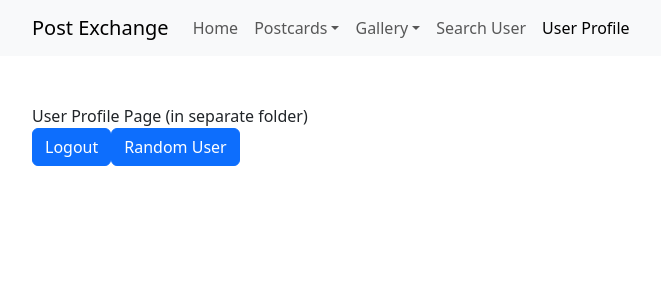
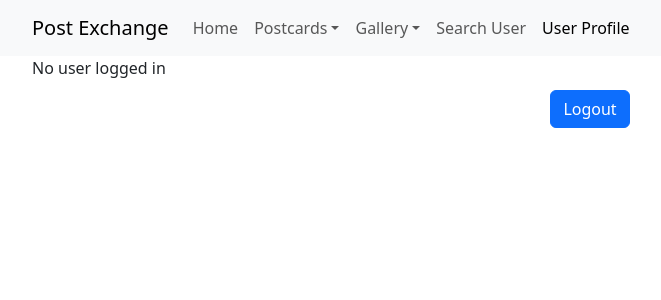
Before and after one commit to CSCI201-SPR24-Group24/PostExchange-front, a React (Create React App) app: page /userprofile in a window 1280 px wide. Shown: the top 300 px of the page, without its empty margins (50-711 px from the left). Built offline with nearby package versions, Linux system fonts and the light colour scheme; no server answers; sample sign-in values are in the browser's storage.

Commit message:
user profile working

```diff
--- /dev/null
+++ b/src/Profile/UserProfile.css
@@ -0,0 +1,4 @@
+.logout-button {
+  display: block;
+  margin: 10px auto;  /* Centers the button horizontally */
+}
--- a/src/Profile/UserProfile.js
+++ b/src/Profile/UserProfile.js
@@ -1,57 +1,83 @@
-import React from 'react';
-import { Container, Button } from 'react-bootstrap';
+import React, { useState, useEffect } from 'react';
 import { useNavigate } from 'react-router-dom';
+import { Container, Button, Card, ListGroup } from 'react-bootstrap';
+import './UserProfile.css';
 
-const UserProfile = ({loginToken, setLoginToken, setLoginState}) => {
+const UserProfile = ({ loginToken, setLoginToken, setLoginState }) => {
   const navigate = useNavigate();
-//   if(!loginToken) {
-//     navigate("/login");
-//   }
+  const [user, setUser] = useState(null);
+  const [loading, setLoading] = useState(true);
 
-  const handleSumbit = async e => {
-    e.preventDefault();
-    setLoginToken(null);
-    setLoginState(false);
-    fetch('https://postexchange.icytools.cn/doLogout', {
-      method: 'GET',
-      credentials: 'include',
-    });
-    localStorage.setItem('userProfile', null);
-    sessionStorage.setItem('userProfile', null);
-    navigate('/');
-  };
+  useEffect(() => {
+    const fetchUserData = async () => {
+      try {
+        const response = await fetch('https://postexchange.icytools.cn/getLoggedInUser', {
+          method: 'GET',
+          credentials: 'include',
+        });
+        const data = await response.json();
+        if (data.status === 'OK' && data.data) {
+          setUser(data.data);
+        } else {
+          setUser(null); // Handle no user logged in
+        }
+      } catch (error) {
+        console.error('Failed to fetch user data:', error);
+        setUser(null); // Handle errors
+      }
+      setLoading(false);
+    };
 
-  const randUser = async e => {
+    fetchUserData();
+  }, []);
+
+  const handleLogout = async () => {
     try {
-      const response = await fetch(`https://postexchange.icytools.cn/getRandUser`, {
+      await fetch('https://postexchange.icytools.cn/doLogout', {
         method: 'GET',
         credentials: 'include',
       });
-
-      if (!response.ok) {
-        console.log(response);
-        throw new Error('Login error');
-      }
-
-      const logResp = await response.json();
-      console.log('Success:', logResp);
+      setLoginToken(null);
+      setLoginState(false);
+      localStorage.removeItem('userProfile');
+      sessionStorage.removeItem('userProfile');
+      navigate('/');
     } catch (error) {
-
+      console.error('Error logging out:', error);
     }
   };
 
+  if (loading) {
+    return <div>Loading user data...</div>;
+  }
+
   return (
-    <Container className="mt-5">
-      <div>User Profile Page (in separate folder)</div>
-      <Button variant="primary" type="submit" onClick={handleSumbit}>
-        Logout
-      </Button>
-      <Button type="submit" onClick={randUser}>
-        Random User
-      </Button>
+    <Container>
+      <div className="profile-container">
+        {user ? (
+          <Card style={{ width: '18rem', margin: '20px auto' }}>
+            <Card.Body>
+              <Card.Title>{user.firstName} {user.lastName}</Card.Title>
+              <Card.Text>
+                {user.userBio}
+              </Card.Text>
+            </Card.Body>
+            <ListGroup className="list-group-flush">
+              <ListGroup.Item>Email: {user.email}</ListGroup.Item>
+              <ListGroup.Item>Country: {user.userCountry}</ListGroup.Item>
+              <ListGroup.Item>Last login: {user.lastLoginTime}</ListGroup.Item>
+              <ListGroup.Item>Postcards Sent: {user.numberSent}</ListGroup.Item>
+              <ListGroup.Item>Postcards Received: {user.numberReceived}</ListGroup.Item>
+              <ListGroup.Item>Last Donated: {user.lastDonated}</ListGroup.Item>
+            </ListGroup>
+          </Card>
+        ) : (
+          <div>No user logged in</div>
+        )}
+      </div>
+      <Button className="logout-button" variant="primary" onClick={handleLogout}>Logout</Button>
     </Container>
   );
-};
-
+}
 
 export default UserProfile;
--- /dev/null
+++ b/src/SignUp/SignUp.css
@@ -0,0 +1,3 @@
+.register-button {
+  margin-top: 20px;
+}
--- a/src/SignUp/SignUp.js
+++ b/src/SignUp/SignUp.js
@@ -2,6 +2,7 @@ import React, { useState } from 'react';
 import { Container, Row, Col, Form, Button, Alert } from 'react-bootstrap';
 import { useNavigate } from 'react-router-dom';
 import { md5 } from 'js-md5';
+import "./SignUp.css"
 
 const SignUp = ({loginToken, setLoginToken, setLoginState}) => {
   const navigate = useNavigate();
@@ -184,7 +185,7 @@ const SignUp = ({loginToken, setLoginToken, setLoginState}) => {
         />
       </Form.Group>
 
-      <Button variant="primary" type="submit">
+      <Button className="register-button" variant="primary" type="submit">
         Register
       </Button>
     </Form>
```
